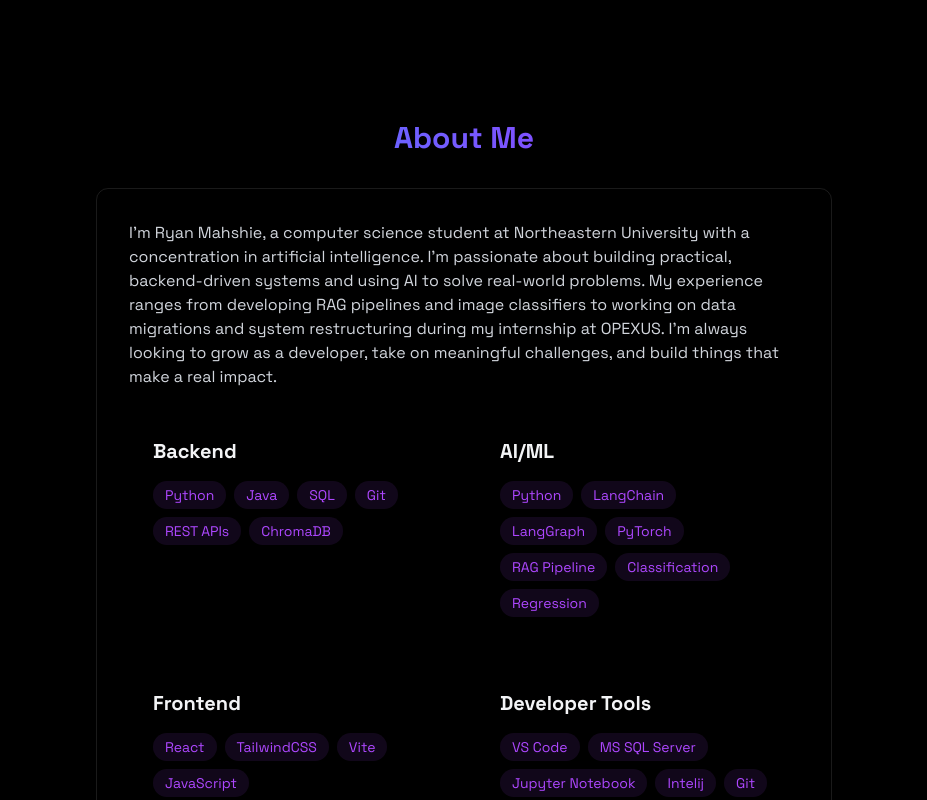
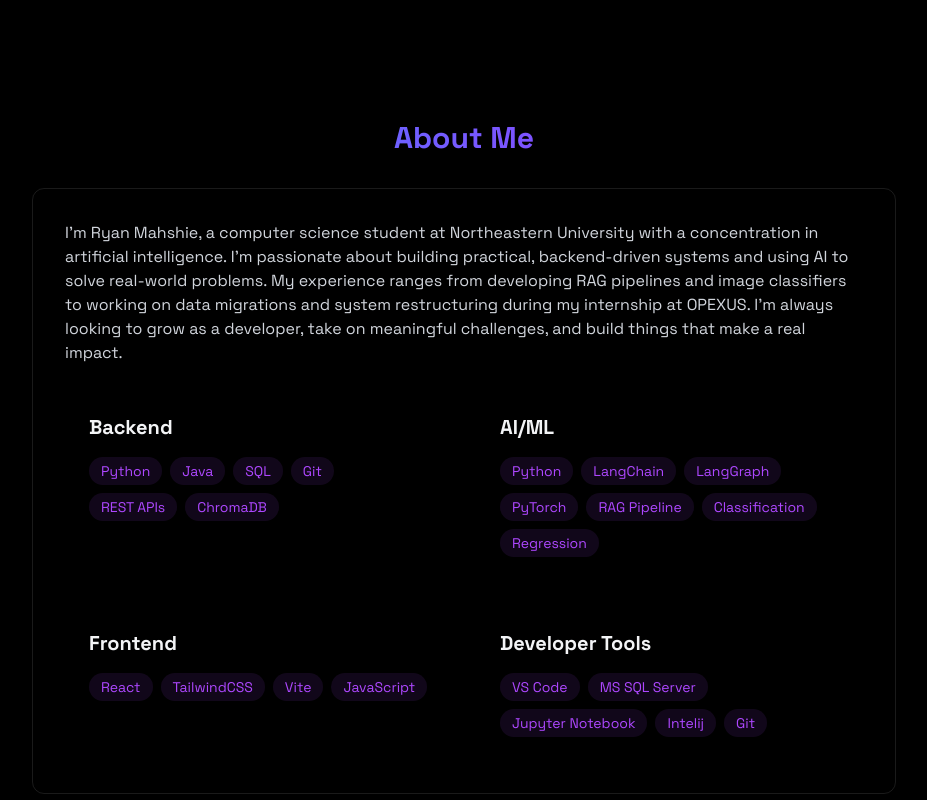
Before and after one commit to RMahshie/ryan-mahshie-portfolio, a React (Vite) app: page / in a window 1280 px wide. Shown: the part 760-1560 px from the top of the page, without its empty margins (176-1103 px from the left). Built offline with nearby package versions, Linux system fonts and the light colour scheme; no server answers.

Commit message:
made the div wider

```diff
--- a/src/components/sections/About.jsx
+++ b/src/components/sections/About.jsx
@@ -13,7 +13,7 @@
             id="about"
             className="min-h-screen flex items-center justify-center py-20">
 
-            <div className="max-w-3xl mx-auto px-4">
+            <div className="max-w-4xl mx-auto px-4">
                 <h2 className="text-3xl font-bold mb-8 bg-gradient-to-r from-blue-500 to-purple-600 bg-clip-text text-transparent text-center">
                     About Me
                 </h2>
```
